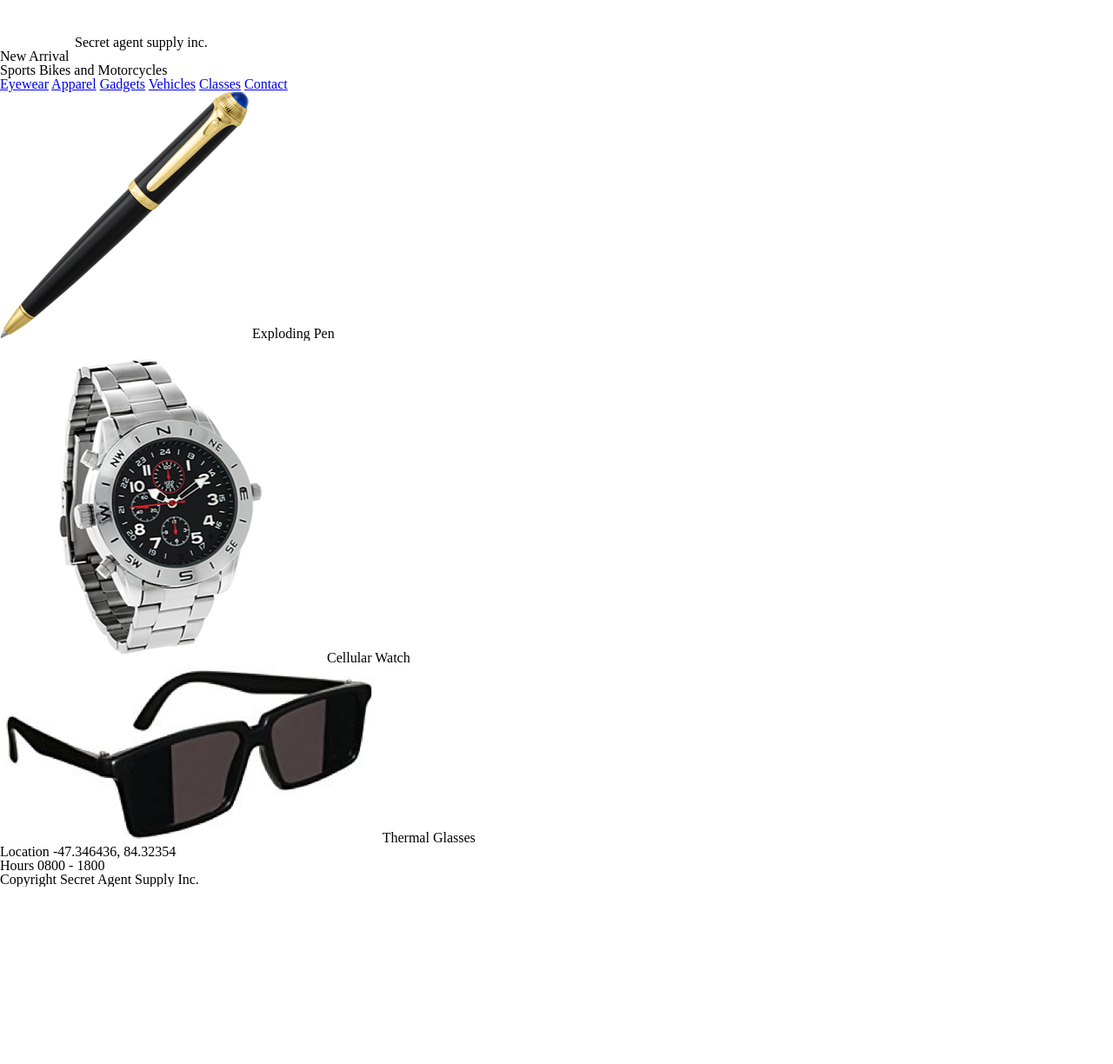
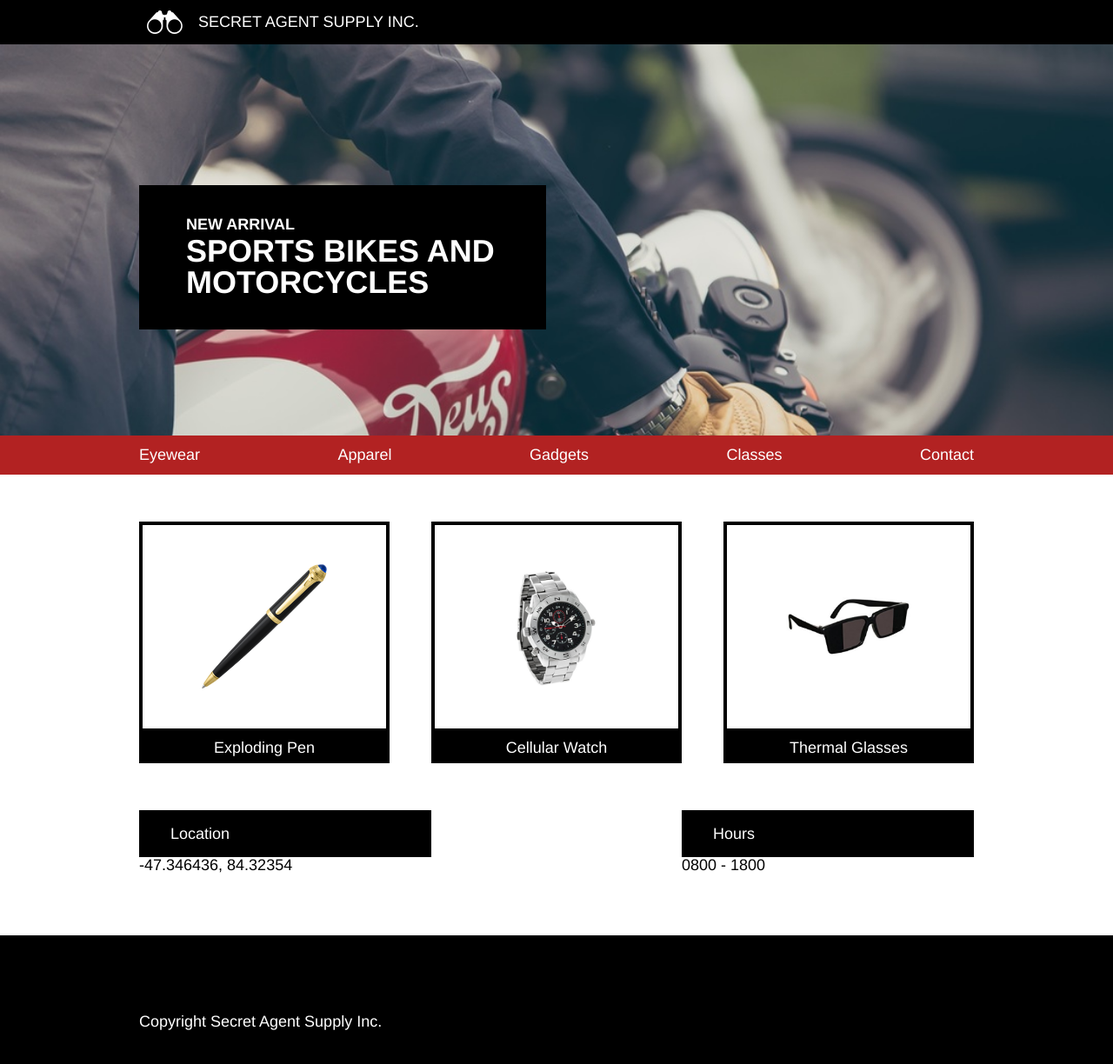
Before and after one commit to ashley-howard/secretagent, a plain HTML site: page index.html in a window 1280 px wide. Shown: the whole page at 87% size. Before the commit the page ends 1020 px from the top, so only its background shows below. Drawn offline with Linux system fonts and the light colour scheme.

Commit message:
first commit

```diff
--- a/index.html
+++ b/index.html
@@ -2,6 +2,7 @@
 <html lang="en" dir="ltr">
   <head>
     <meta charset="utf-8">
+    <meta name="viewport" content="width=device-width">
     <link rel="stylesheet" href="resources/css/reset.css" type="text/css">
     <link rel="stylesheet" href="resources/css/style.css" type="text/css">
     <title>Secret Agent Supply Inc.</title>
@@ -9,67 +10,87 @@
   <body>
 
     <!-- Logo Header -->
-    <header>
-      <div class="logo">
+    <div class="company">
+      <div class="container">
           <img src="resources/images/logo.png">
           <span>Secret agent supply inc.</span>
       </div>
-    </header>
+    </div>
 
     <!-- Top Banner -->
     <div class="banner">
+      <div class="container">
         <div class="newarrival">
           <h4>New Arrival</h4>
           <h1>Sports Bikes and Motorcycles</h1>
         </div>
       </div>
+    </div>
 
     <!-- Menu -->
-    <div class="menu">
-      <span><a href="#">Eyewear</a></span>
-      <span><a href="#">Apparel</a></span>
-      <span><a href="#">Gadgets</a></span>
-      <span><a href="#">Vehicles</a></span>
-      <span><a href="#">Classes</a></span>
-      <span><a href="#">Contact</a></span>
-    </div>
+    <nav>
+      <ul class="container">
+        <li>Eyewear</li>
+        <li>Apparel</li>
+        <li>Gadgets</li>
+        <li>Classes</li>
+        <li>Contact</li>
+      </ul>
+    </nav>
+
+    <nav class="mobile-container">
+      <ul>
+        <li>Menu</li>
+      </ul>
+    </nav>
 
     <!-- Collection -->
       <div class="container">
         <div class="products">
         <!-- Exploding Pen -->
         <div class="product">
+          <div class="product-image">
           <img src="resources/images/pen.png">
-          <span>Exploding Pen</span>
+          </div>
+          <span class="desc">Exploding Pen</span>
         </div>
         <!-- Cellular Watch -->
-        <div class="product">
+        <div class="product watch">
+          <div class="product-image">
           <img src="resources/images/watch.png">
-          <span>Cellular Watch</span>
+          </div>
+          <span class="desc">Cellular Watch</span>
         </div>
         <!-- Thermal Glasses -->
-        <div class="product">
+        <div class="product glasses">
+          <div class="product-image">
           <img src="resources/images/glasses.png">
-          <span>Thermal Glasses</span>
+          </div>
+          <span class="desc">Thermal Glasses</span>
         </div>
       </div>
     </div>
 
-    <!-- Location -->
-    <div class="location">
-      <span>Location</span>
-      <span>-47.346436, 84.32354</span>
+    <!-- Business Info -->
+      <div class="container">
+      <div class="business-info">
+        <div class="info">
+          <span class="title">Location</span>
+          <span class="details">-47.346436, 84.32354</span>
         </div>
-
-    <!-- Hours -->
-    <div class="hours">
-      <span>Hours</span>
-      <span>0800 - 1800</span>
+        <div class="info">
+          <span class="title">Hours</span>
+          <span class="details">0800 - 1800</span>
+        </div>
+      </div>
     </div>
 
     <!-- Footer -->
     <footer>
-      <span>Copyright Secret Agent Supply Inc.</span>
+      <div class="container">
+        Copyright Secret Agent Supply Inc.
+      </div>
+
     </footer>
 
   </body>
--- a/resources/css/style.css
+++ b/resources/css/style.css
@@ -0,0 +1,221 @@
+html {
+  font-size: 18px;
+}
+
+body {
+  font-family: "Helvetica Neue", Helvetica, Arial, sans-serif;
+  color: white;
+}
+
+a {
+  color: white;
+  text-decoration: none;
+}
+
+.container {
+  align-items: center;
+  margin: 0 auto;
+  max-width: 960px;
+}
+
+/*-- Top Bar --*/
+.company {
+  background-color: black;
+}
+
+.company img {
+  height: 1.5rem;
+  padding: 0 1rem 0 0.5rem;
+}
+
+/* Top Bar Text */
+.company .container {
+  display: flex;
+  align-items: center;
+  color: white;
+  font-size: 1rem;
+  text-transform: uppercase;
+  padding: 0.66rem 0;
+}
+
+/*-- Main Banner --*/
+.banner {
+  background-image: url('../images/moto.jpeg');
+  height: 25rem;
+  background-size: cover;
+}
+
+.newarrival {
+  width: 20rem;
+  background-color: black;
+  padding: 2rem 3rem 0 3rem;
+  position: relative;
+  top: 9rem;
+}
+
+.newarrival h4 {
+  font-size: 1rem;
+  font-weight: bold;
+  padding-bottom: 0.25rem;
+  text-transform: uppercase;
+}
+
+.newarrival h1 {
+  font-size: 2rem;
+  font-weight: bold;
+  padding-bottom: 2rem;
+  text-transform: uppercase;
+}
+
+/*-- Menu --*/
+nav {
+  background-color: firebrick;
+}
+
+nav ul {
+  display: flex;
+  align-items: center;
+  justify-content: space-between;
+  padding: 0.75rem 0;
+  list-style: none;
+}
+
+/* hide Mobile Nav Bar */
+.mobile-container {
+  display: none;
+}
+
+/*-- Products --*/
+.products {
+  display: flex;
+  justify-content: space-between;
+  padding-top: 3rem;
+}
+
+.products .container {
+
+}
+
+.product {
+  width: 30%;
+}
+
+.product-image {
+  display: flex;
+  height: 9rem;
+  justify-content: center;
+  align-items: center;
+  padding: 2rem 0px;
+  border: 4px solid black;
+}
+
+.product-image img {
+  max-width: 8rem;
+}
+
+.desc {
+  display: block;
+  padding: 0.5rem 0;
+  background-color: black;
+  text-align: center;
+}
+
+
+/* Business Info */
+.business-info {
+  display: flex;
+  justify-content: space-between;
+  margin-top: 3rem;
+}
+
+.info {
+  width: 35%;
+}
+
+.info .title {
+  display: block;
+  background-color: black;
+  padding: 1rem 2rem;
+}
+
+.info .details {
+  color: black;
+}
+
+/*-- Footer --*/
+footer {
+  background-color: black;
+  padding: 5rem 0;
+  margin-top: 4rem;
+}
+
+@media only screen and (max-width: 1024px){
+  .product {
+    width: 47%;
+    flex-wrap: wrap;
+  }
+
+  .glasses {
+    display: none;
+  }
+
+  nav  {
+    display: none;
+  }
+
+  .mobile-container {
+    display: block;
+  }
+
+  nav ul {
+    display: block;
+    text-align: center;
+  }
+}
+
+@media only screen and (max-width: 470px) {
+
+  .banner {
+    height: 15rem;
+  }
+
+  .newarrival {
+    top: 8rem;
+  }
+
+  .newarrival h4 {
+    font-size: 0.77rem;
+  }
+
+  .newarrival h1 {
+    font-size: 1rem;
+  }
+
+  .watch {
+  display: none;
+}
+
+ .product {
+   width: 90%;
+
+ }
+
+ .products {
+      justify-content: center;
+ }
+
+ .info {
+   width: 90%;
+   padding-bottom: 0.5rem;
+ }
+
+ .business-info {
+   justify-content: center;
+   flex-wrap: wrap;
+ }
+
+ footer {
+   text-align: center;
+ }
+
+}
```
Lines whose indentation alone changed are shown as unchanged.
